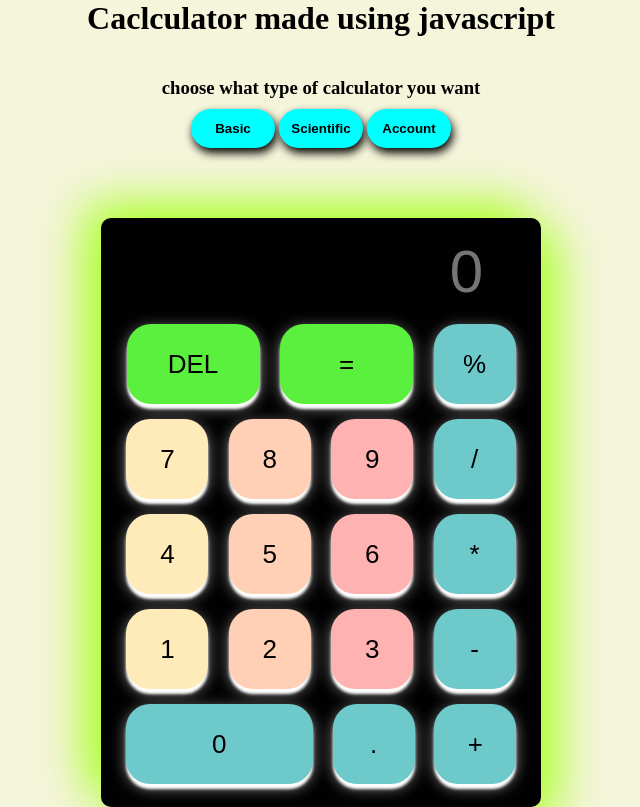
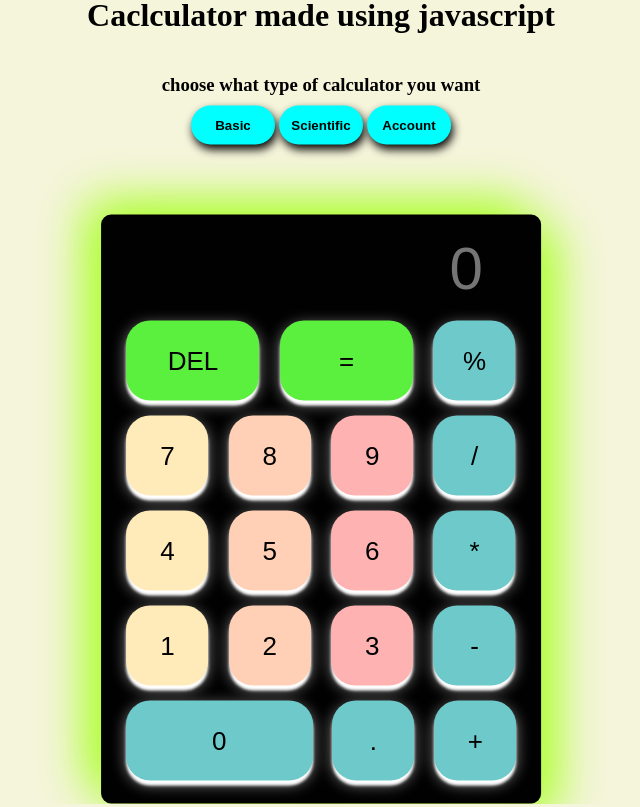
Before and after one commit to naimish-rathod/javasctipt-calculator, a plain HTML site: page index.html in a window 1280 px wide. Shown: the whole page, without its empty margins (319-959 px from the left). Drawn offline with Linux system fonts and the light colour scheme.

Commit message:
Update calc_style.css

```diff
--- a/calc_style.css
+++ b/calc_style.css
@@ -128,3 +128,11 @@ button:active{
     width: 116px;
     height: 62px;
 }
+.maindiv{
+      display: block;
+    margin: 0 auto;
+    position: absolute;
+    top: 50%;
+    left: 50%;
+    transform: translate(-50%, -50%);
+}
```
